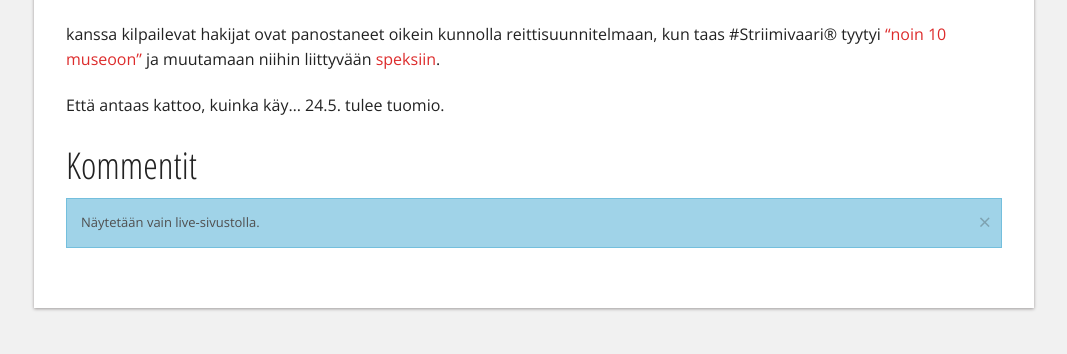
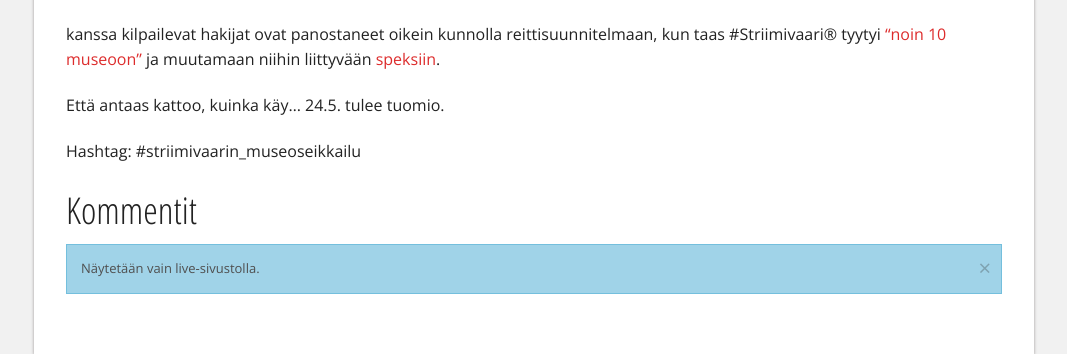
Before and after one commit to Pyppe/infocrea.fi, a Jekyll site: the page built from _posts/2019-05-17-muutkin-museoseikkailijat-kaivavat-lahtokuoppia.md, in a window 1280 px wide and 900 px high, scrolled down 983 px, cut to the strip 546-900 px from the top of the window. Shown: the whole strip, without its empty margins (106-1173 px from the left). Built offline with Jekyll 4.4.1, drawn with Linux system fonts in a browser that asks for light colours; comment, search, counter and statistics services are not loaded.

Commit message:
Hashtagin lisäys edelliseen blogaukseen

```diff
--- a/_posts/2019-05-17-muutkin-museoseikkailijat-kaivavat-lahtokuoppia.md
+++ b/_posts/2019-05-17-muutkin-museoseikkailijat-kaivavat-lahtokuoppia.md
@@ -23,3 +23,5 @@ Kaikki ym. #Striimivaari®n hakemuksen
 kanssa kilpailevat hakijat ovat panostaneet oikein kunnolla reittisuunnitelmaan, kun taas #Striimivaari® tyytyi ["noin 10 museoon"](https://livestream.com/Infocrea-fi/museostriimiseikkailu-2019/statuses/190478482) ja muutamaan niihin liittyvään [speksiin](https://livestream.com/Infocrea-fi/museostriimiseikkailu-2019/statuses/190479704).
 
 Että antaas kattoo, kuinka käy... 24.5. tulee tuomio.
+
+Hashtag: #striimivaarin_museoseikkailu
```
